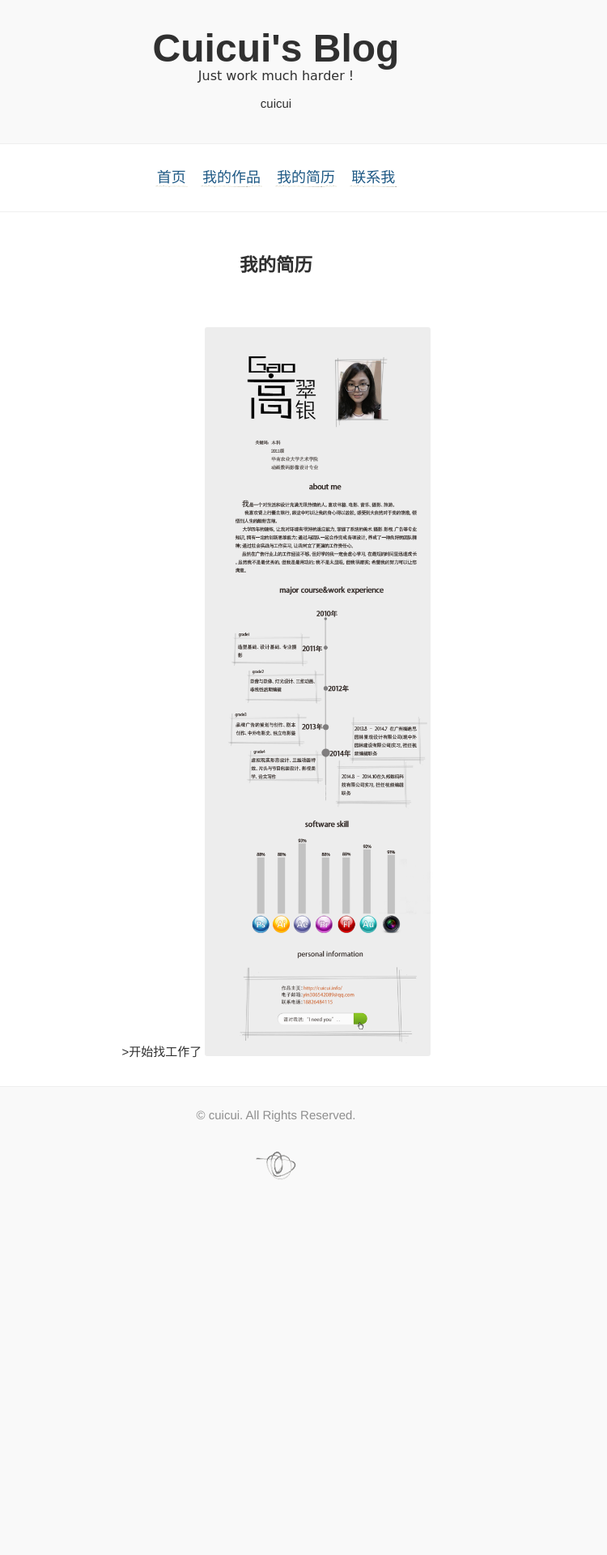
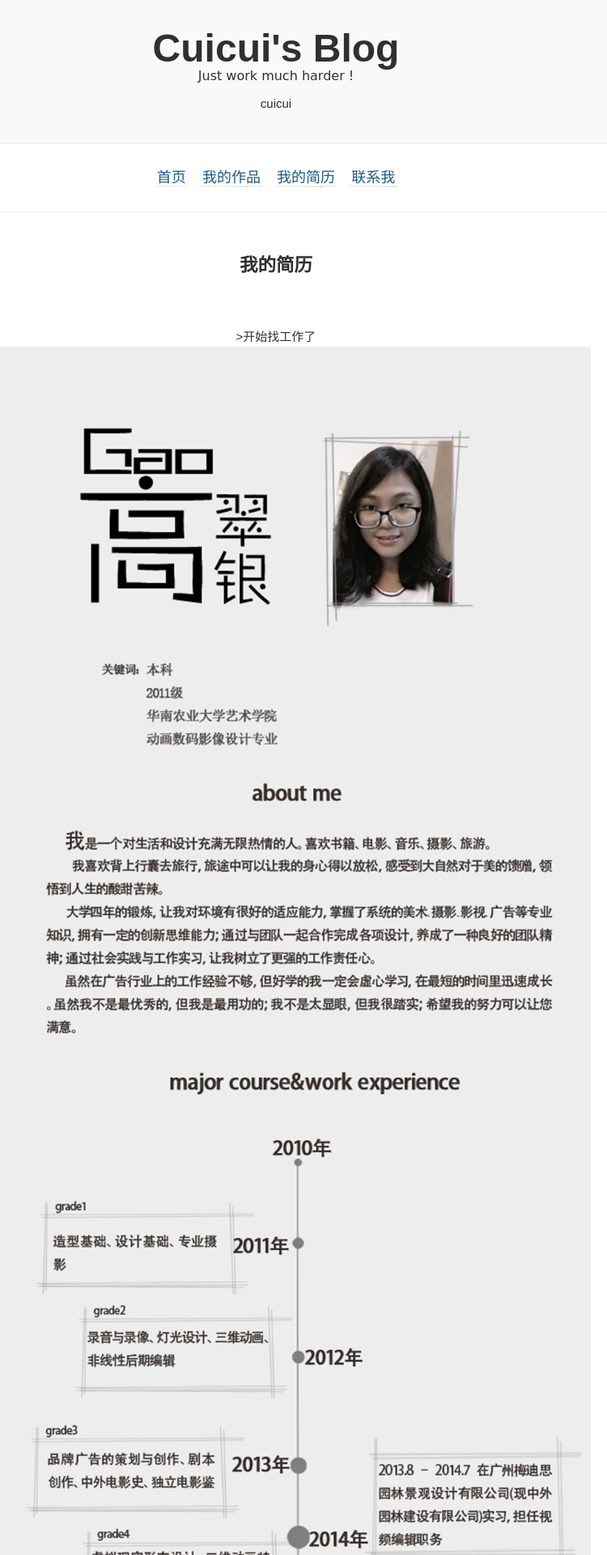
Before and after one commit to silvergao/silvergao.github.io, a Jekyll site: the page built from jianli.md, in a window 1280 px wide. Shown: the top 1920 px of the page at 81% size, without its empty margins (299-1049 px from the left). Built offline with Jekyll 4.4.1, drawn with Linux system fonts in a browser that asks for light colours; Markdown is read by kramdown in place of the engine named in the settings; comment, search, counter and statistics services are not loaded; before the commit the page ends 1487 px from its top, so only the background shows below that.

Commit message:
fixbug: fix height100% to width100%

```diff
--- a/jianli.md
+++ b/jianli.md
@@ -6,5 +6,5 @@ title: 我的简历
 
 >开始找工作了
 
-<img src="/docs/jianli.jpg" height="100%" />
+<img src="/docs/jianli.jpg" width="100%" height="auto" />
 </center>
```
